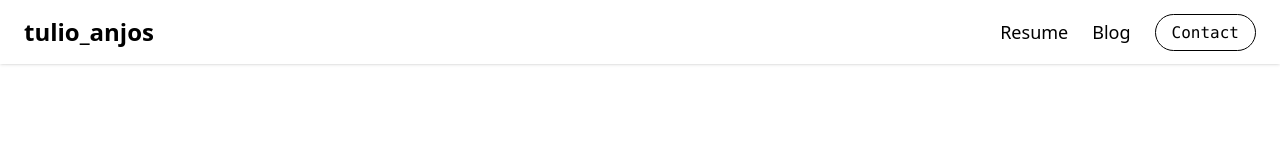
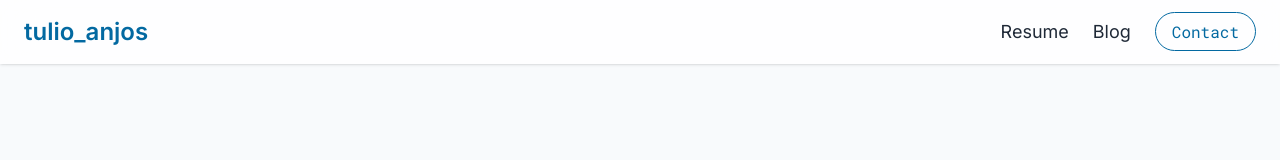
Before and after one commit to tulior/tulio.org, an Astro site: page /blog in a window 1280 px wide. Built offline with nearby package versions, Linux system fonts and the light colour scheme; Astro itself is replaced by a stand-in of ours.

Commit message:
fix: load legacy config file

```diff
--- a/src/styles/global.css
+++ b/src/styles/global.css
@@ -1,2 +1,4 @@
 @import 'tailwindcss';
 @import 'prismjs/themes/prism.css';
+
+@config "../../tailwind.config.js";
```
